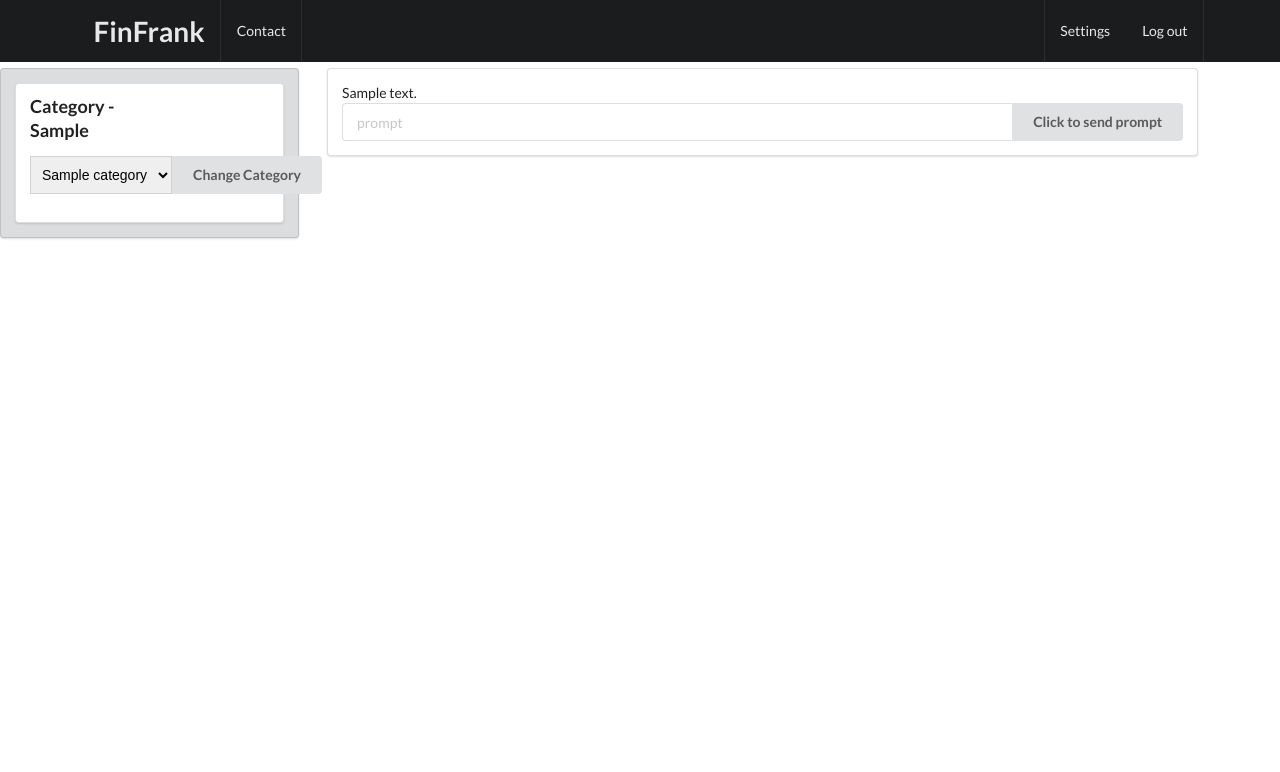
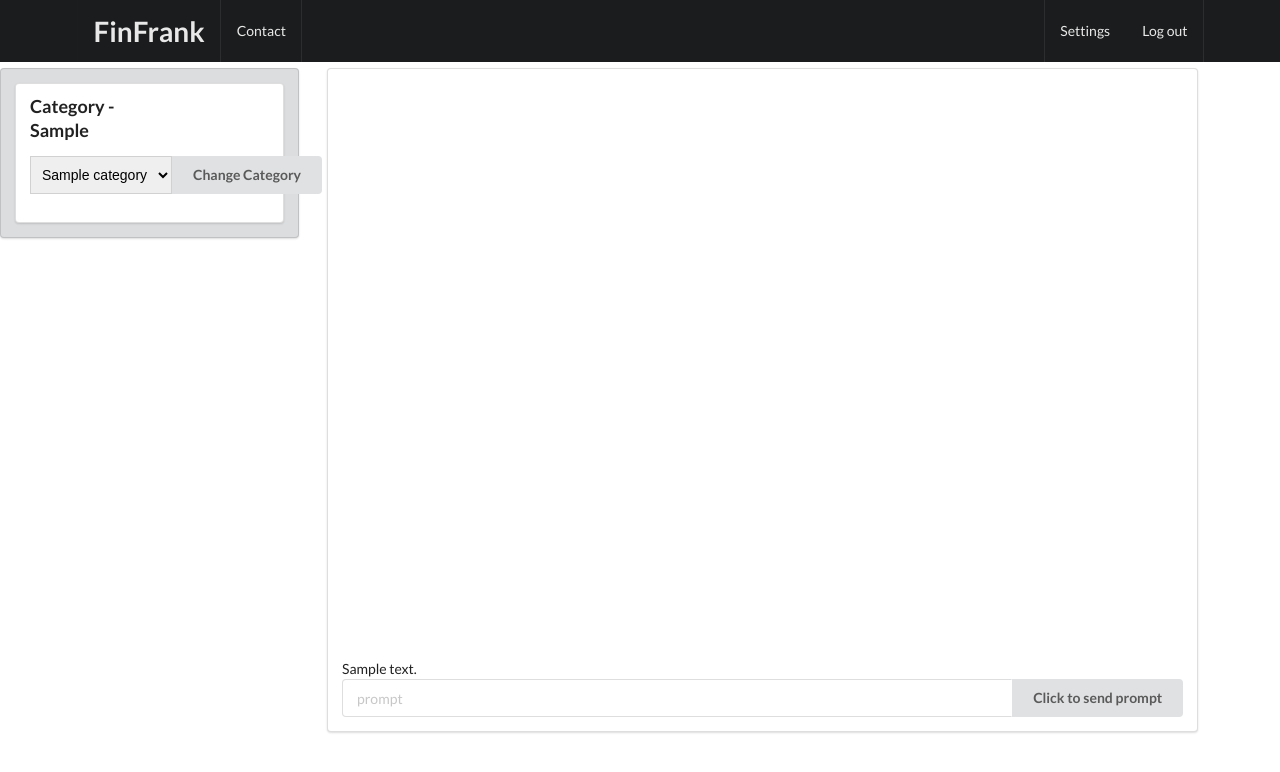
Before and after one commit to Micz26/FrankRank, a Django app: template Chat/templates/home.html in a window 1280 px wide. Shown: the top 772 px of the page. Run offline with Django 3.2, Linux system fonts and the light colour scheme; the template is opened without the code that fills it: most values are stand-ins (such as "Sample title", 1, 10 or a date in 2020); some libraries are stand-ins or nearby versions.

Commit message:
Add scroll to chat

```diff
--- a/Chat/templates/base.html
+++ b/Chat/templates/base.html
@@ -7,7 +7,7 @@
 
     </head>
 <body>
-    <div class = "ui tree grid">
+    <div class = "ui tree grid" >
         {% block content %}
         {% endblock %}
     </div>
--- a/Chat/templates/home.html
+++ b/Chat/templates/home.html
@@ -19,7 +19,6 @@
         <div class="ui tertiary segment">
             <div class = "ui segment">
                 <h3 class="ui header">Category - <div class="item">{{ chat_category }}</div></h3>
-
                     <form method="POST">
                         {% csrf_token %}
                         <div class="ui action input">
@@ -35,14 +34,18 @@
         </div>
     </div>
 
-    <div class="eleven wide column">
-        <div class = "ui segment">
-            <div class="message-container">
+    <div class="eleven wide column" >
+        <div class = "ui segment" >
+            <div id = "scroll" style="overflow-y: scroll; height: 45vw;">
                 {% for message in messages_ %}
                     <div class="alert alert-danger" role="alert">
                         {{ message }}
                     </div>
                 {% endfor %}
+                <script>
+                    var objDiv = document.getElementById("scroll");
+                    objDiv.scrollTop = objDiv.scrollHeight;
+                </script>
             </div>
 
             {% if reply_content %}
--- a/Chat/views.py
+++ b/Chat/views.py
@@ -81,7 +81,6 @@ def home(request):
     api_key = "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"
     user = request.user.username
     chat_categories = ['Personal Finance', 'Investments', 'Insurance', 'Car Insurance']
-
 
 
     #TODO : Reset user chat(add chat ID and current chat ID to ChatInfo model)
```
Also changed, not shown: db.sqlite3.
